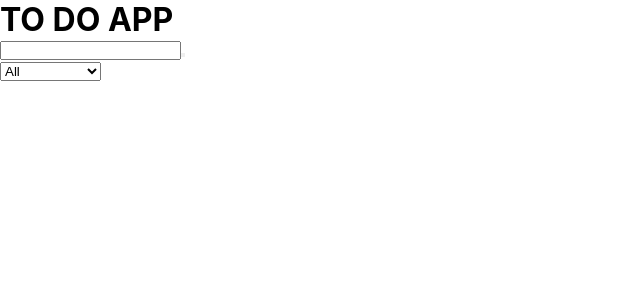
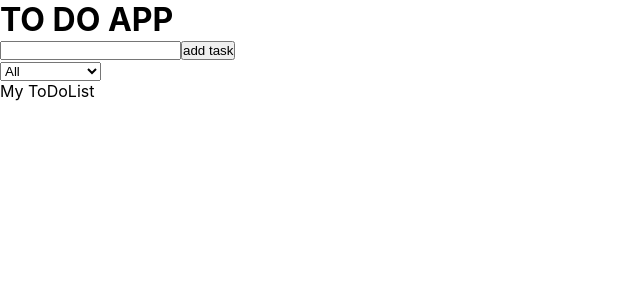
Before and after one commit to KrzysztofGrudzien/React-To-Do-App, a React (Create React App) app: page / in a window 1280 px wide. Shown: the top 300 px of the page, without its empty margins (0-640 px from the left). Built offline with nearby package versions, Linux system fonts and the light colour scheme.

Commit message:
create basic form for ToDoList component

```diff
--- a/src/components/App/App.js
+++ b/src/components/App/App.js
@@ -1,6 +1,7 @@
 import React from "react";
 import "./App.css";
 import Form from "../Form/Form";
+import ToDoList from "../ToDoList/ToDoList";
 
 function App() {
   return (
@@ -9,6 +10,7 @@ function App() {
         <h1>TO DO APP</h1>
       </header>
       <Form />
+      <ToDoList />
     </div>
   );
 }
--- a/src/components/Form/Form.js
+++ b/src/components/Form/Form.js
@@ -4,7 +4,9 @@ const Form = () => {
   return (
     <form className="todo-form">
       <input type="text" className="todo-input" />
-      <button className="todo-button" type="submit"></button>
+      <button className="todo-button" type="submit">
+        add task
+      </button>
       <div className="todo-filter-wrapper">
         <select className="todo-select" className="todo-filter">
           <option value="all">All</option>
--- /dev/null
+++ b/src/components/ToDoList/ToDoList.js
@@ -0,0 +1,11 @@
+import React from "react";
+
+const ToDoList = () => {
+  return (
+    <div className="todo-wrapper">
+      <ul className="todo-list">My ToDoList</ul>
+    </div>
+  );
+};
+
+export default ToDoList;
```
